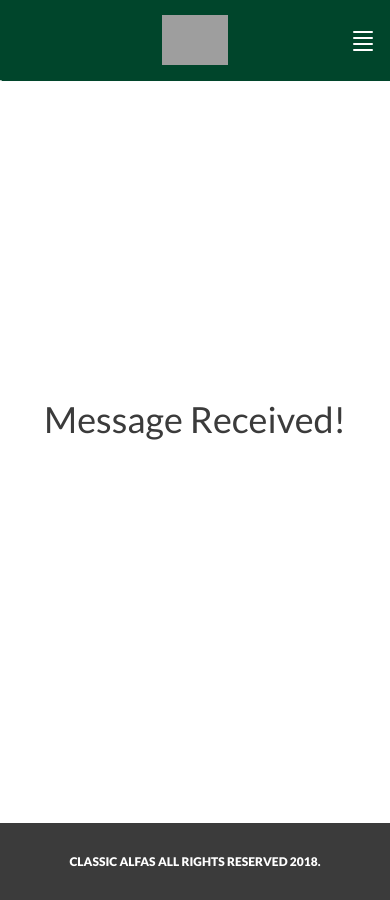
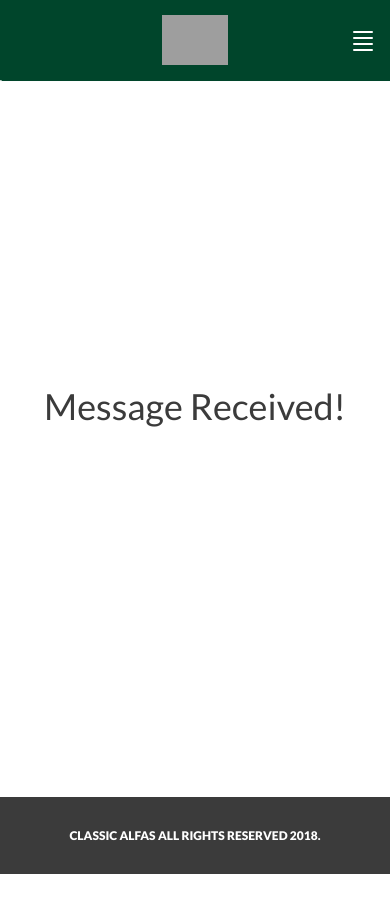
Before and after one commit to classic-alfas/classic-alfas.github.io, a Jekyll site: the page built from pages/form-success.html, in a window 390 px wide and 900 px high, scrolled down 103 px. Built offline with Jekyll 4.4.1, drawn with Linux system fonts in a browser that asks for light colours; nearby versions of some CDN libraries; after the commit the page ends 977 px from its top, so only the background shows below that; grey boxes are pictures that could not be loaded.

Commit message:
Update message received page style

```diff
--- a/_sass/form-success.sass
+++ b/_sass/form-success.sass
@@ -12,3 +12,11 @@
       -moz-transform: translateY(-50%)
       -o-transform: translateY(-50%)
       -ms-transform: translateY(-50%)
+
+@media (max-width: 991px )
+  #message-received
+    height: calc(100vh - 90px)
+
+@media (max-width: 480px)
+  #message-received
+    height: calc(100vh - 80px)
```
